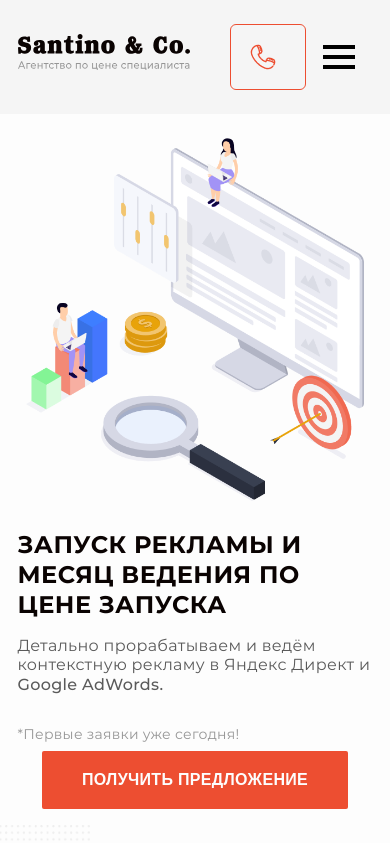
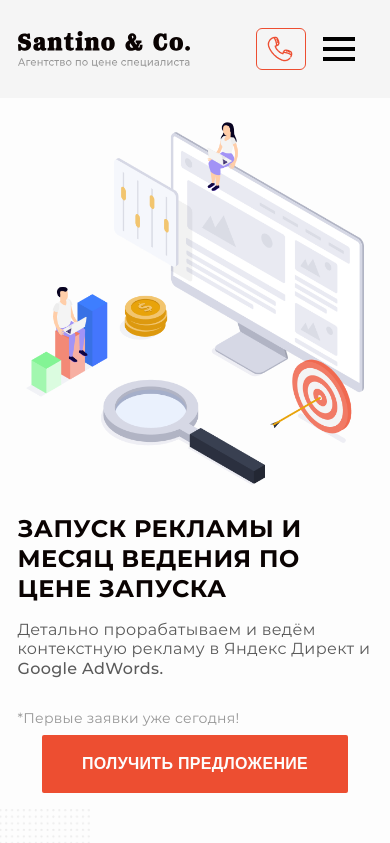
Before and after one commit to notforgiving/Santino-Co, a plain HTML site: page index.html in a window 390 px wide. Shown: the top 843 px of the page. Drawn offline with Linux system fonts and the light colour scheme.

Commit message:
last correct

```diff
--- a/css/style.css
+++ b/css/style.css
@@ -1550,10 +1550,6 @@ button {
     width: 172px;
   }
 
-  .header__call-btn {
-    padding: 19px;
-  }
-
   .mobile__menu {
     width: 40px;
     height: 40px;
--- a/index.html
+++ b/index.html
@@ -12,7 +12,7 @@
     <header class="header">
   <div class="container">
     <div class="header__wrapper">
-      <a href="#"
+      <a style="display: flex;" href="#"
         ><img class="header__logo" src="./img/Logo.svg" alt="Logo"
       /></a>
       <div class="header__menu">
@@ -442,7 +442,7 @@
     <footer class="footer" id="footer">
   <div class="container">
     <div class="header__wrapper">
-      <a href="#"
+      <a style="display: flex;" href="#"
         ><img class="header__logo" src="./img/footer_logo.png" alt="Logo"
       /></a>
       <div class="header__menu">
```
Also changed, not shown: css/style.min.css.
